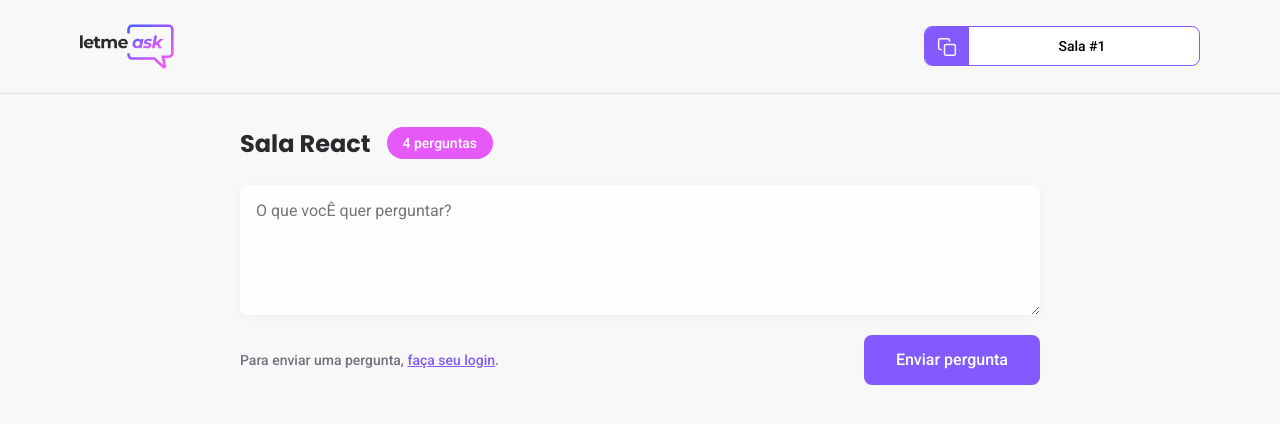
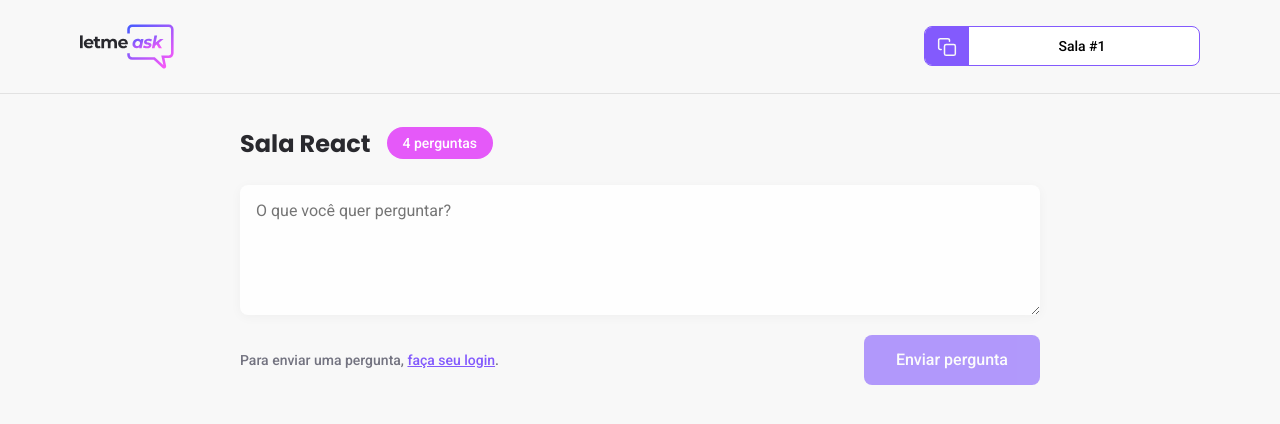
Before and after one commit to WilliamGrohe/LetMeAsk, a React (Create React App) app: page /rooms/1 in a window 1280 px wide. Shown: the top 424 px of the page. Built offline with nearby package versions, Linux system fonts and the light colour scheme; no server answers.

Commit message:
Add funcionalidade do formulario para salvar dados

```diff
--- a/src/pages/Room.tsx
+++ b/src/pages/Room.tsx
@@ -1,10 +1,12 @@
-import { type } from 'os'
+import { FormEvent, useState } from 'react'
 import { useParams } from 'react-router-dom'
 
 import logoImg from '../assets/images/logo.svg'
 
 import { Button } from '../components/Button'
 import { RoomCode } from '../components/RoomCode'
+import { useAuth } from '../hooks/useAuth'
+import { database } from '../services/firebase'
 
 import '../styles/room.scss'
 
@@ -13,14 +15,43 @@ type RoomParams = {
 }
 
 export function Room(){
+    const { user } = useAuth();
     const params = useParams<RoomParams>();
+    const roomId = params.id;
+
+    const [newQuestion, setNewQuestion] = useState('');
+
+    async function handleNewQuestion(event: FormEvent) {
+        event.preventDefault();
+
+        if(newQuestion.trim() === ''){
+            return;
+        }
+
+        if(!user) {
+            throw new Error('Você deve estar logado');
+        }
+
+        const question = {
+            content: newQuestion,
+            author: {
+                name: user.name,
+                avatar: user.avatar,
+            },
+            isHighlighted: false,
+            isAnswered: false
+        }
+
+        await database.ref(`rooms/${roomId}/questions`).push(question);
+
+    }
 
     return (
         <div id="page-room">
             <header>
                 <div className="content">
                     <img src={logoImg} alt="Logo Letmeask"/>
-                    <RoomCode code={params.id} />
+                    <RoomCode code={roomId} />
                 </div>
             </header>
             <main>
@@ -29,12 +60,16 @@ export function Room(){
                     <span>4 perguntas</span>
                 </div>
 
-                <form>
-                    <textarea placeholder="O que vocÊ quer perguntar?" />
+                <form onSubmit={handleNewQuestion}>
+                    <textarea
+                        placeholder="O que você quer perguntar?"
+                        onChange={event => setNewQuestion(event.target.value)}
+                        value={newQuestion}
+                    />
 
                     <div className="form-footer">
                         <span>Para enviar uma pergunta, <button>faça seu login</button>.</span>
-                        <Button type="submit">Enviar pergunta</Button>
+                        <Button type="submit" disabled={!user}>Enviar pergunta</Button>
                     </div>
                 </form>
             </main>
```
